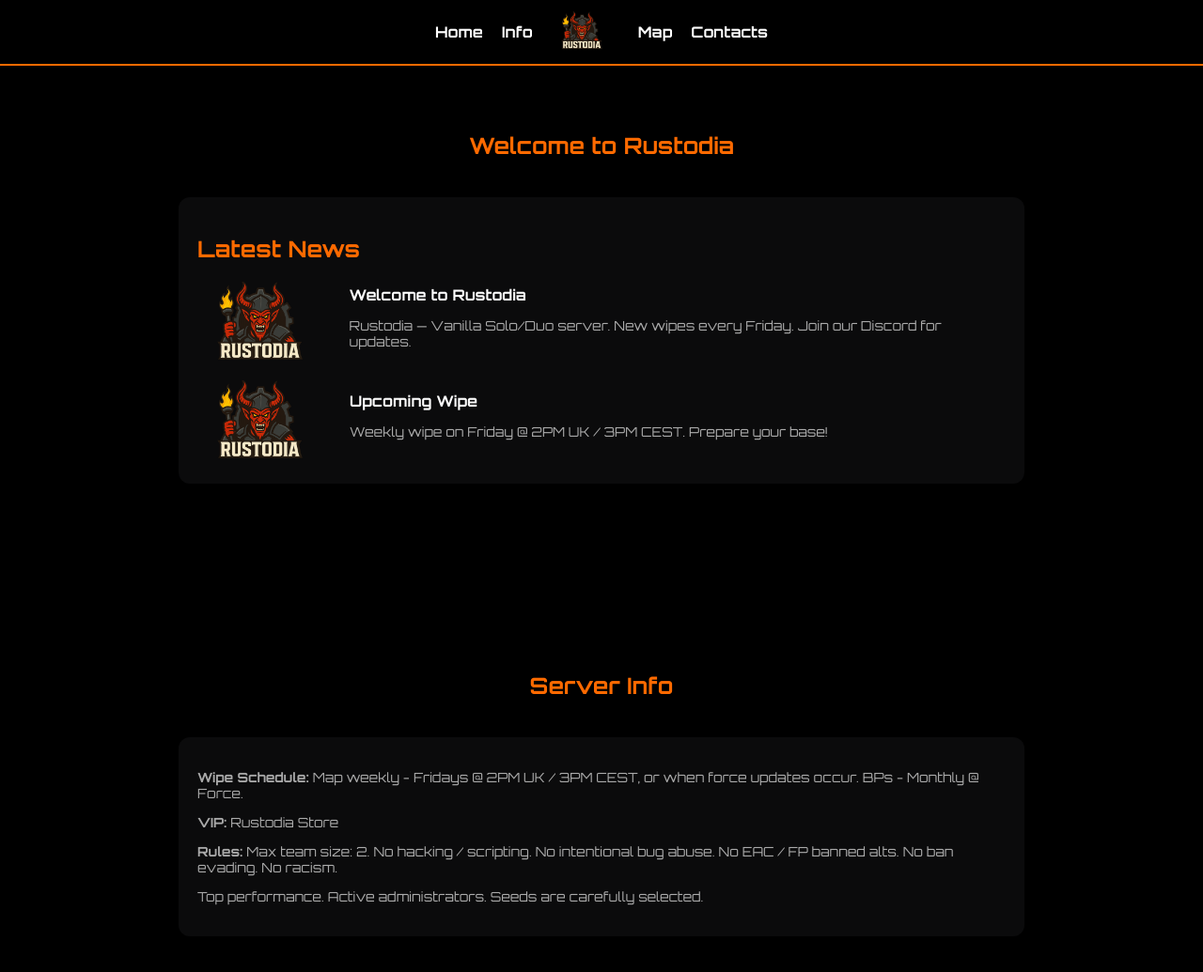
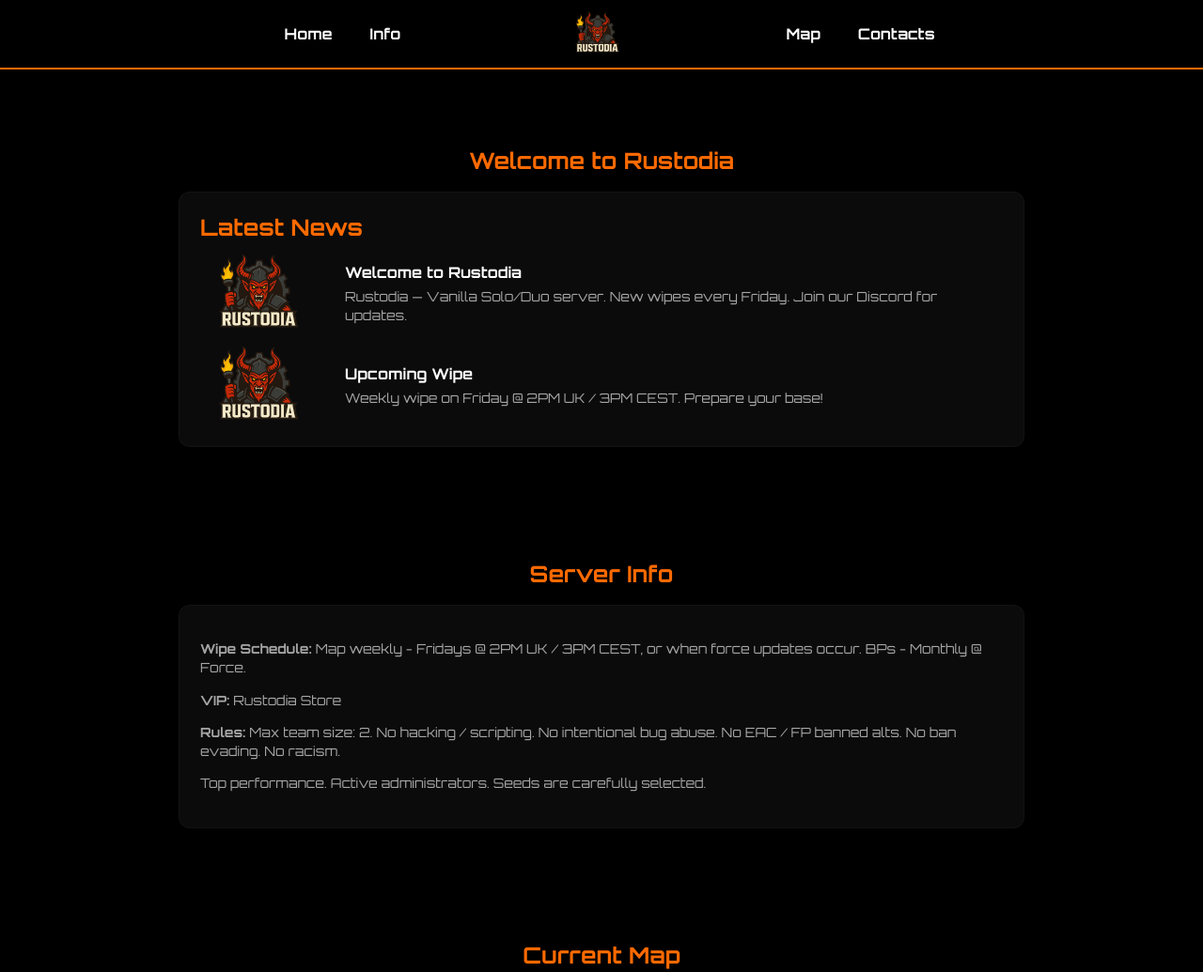
Before and after one commit to rustodia/Rustodia, a plain HTML site: page index.html in a window 1280 px wide. Shown: the top 1035 px of the page at 94% size. Drawn offline with Linux system fonts and the light colour scheme.

Commit message:
Update index.html

```diff
--- a/index.html
+++ b/index.html
@@ -1,150 +1,162 @@
-
 <!DOCTYPE html>
 <html lang="en">
 <head>
-<meta charset="UTF-8">
-<meta name="viewport" content="width=device-width, initial-scale=1.0">
+<meta charset="utf-8" />
+<meta name="viewport" content="width=device-width,initial-scale=1" />
 <title>Rustodia</title>
 <link href="https://fonts.googleapis.com/css2?family=Orbitron:wght@400;700&display=swap" rel="stylesheet">
 <style>
-:root {
-  --orange: #ff6a00;
-  --dark: #000;
-  --panel: #0b0b0c;
-  --muted: #aaa;
+  :root{
+    --orange:#ff6a00;
+    --dark:#000;
+    --panel:#0b0b0c;
+    --muted:#a6a6a6;
+    --max-width:1000px;
   }
-html, body {
-  margin: 0; padding: 0;
-  font-family: 'Orbitron', sans-serif;
-  background-color: var(--dark);
-  color: #fff;
-  scroll-behavior: smooth;
-  text-align: center;
+  *{box-sizing:border-box}
+  html,body{height:100%;margin:0;padding:0;background:var(--dark);color:#fff;font-family:'Orbitron',sans-serif;scroll-behavior:smooth}
+  /* Header */
+  header{
+    position:fixed;top:0;left:0;right:0;
+    background:rgba(0,0,0,0.98);
+    border-bottom:2px solid var(--orange);
+    z-index:1000;
   }
-header {
-  position: fixed;
-  top: 0; left: 0; right: 0;
-  background: rgba(0,0,0,0.98);
-  display: flex;
-  align-items: center;
-  justify-content: center;
-  padding: 10px 20px;
-  border-bottom: 2px solid var(--orange);
-  z-index: 1000;
+  header .nav-wrap{
+    max-width:var(--max-width);
+    margin:0 auto;
+    display:flex;
+    align-items:center;
+    justify-content:center;
+    gap:32px;
+    padding:10px 20px;
   }
-header nav {
-  display: flex;
-  align-items: center;
-  justify-content: center;
-  gap: 20px;
+  header nav{display:flex;align-items:center;gap:20px;flex:1;justify-content:center}
+  header nav a{color:#fff;text-decoration:none;font-weight:700;padding:6px 10px;border-radius:6px;transition:color .18s}
+  header nav a:hover{color:var(--orange)}
+  header .logo{display:flex;align-items:center;justify-content:center;flex:0 0 auto}
+  header .logo img{height:52px;display:block}
+  /* Page layout: sections centered */
+  main{padding-top:96px} /* leave space for fixed header */
+  section{
+    display:flex;
+    flex-direction:column;
+    align-items:center;      /* <-- centers the card horizontally */
+    padding:60px 16px;
   }
-header img {
-  height: 48px;
-  vertical-align: middle;
+  section .section-inner{
+    width:100%;
+    max-width:var(--max-width);
+    display:flex;
+    flex-direction:column;
+    align-items:center;
+    gap:18px;
   }
-nav a {
-  color: #fff;
-  text-decoration: none;
-  font-weight: 700;
-  transition: color 0.3s;
+  h1,h2{color:var(--orange);margin:0}
+  /* Card */
+  .card{
+    width:100%;
+    max-width:900px;
+    background:var(--panel);
+    border-radius:12px;
+    padding:22px;
+    box-shadow:0 6px 18px rgba(0,0,0,0.6);
+    border:1px solid rgba(255,255,255,0.03);
+    text-align:left; /* keep inner content left-aligned for readability */
   }
-nav a:hover { color: var(--orange); }
-section {
-  padding: 120px 20px 60px;
-  max-width: 900px;
-  margin: auto;
-}
-h1, h2 { color: var(--orange); margin-bottom: 20px; }
-.card {
-  background: var(--panel);
-  padding: 20px;
-  border-radius: 12px;
-  margin-top: 20px;
-  box-shadow: 0 4px 10px rgba(0,0,0,0.5);
-  display: inline-block;
-  text-align: left;
-}
-.news-item {
-  display: flex;
-  gap: 12px;
-  margin-top: 15px;
-  align-items: center;
-}
-.news-item img {
-  width: 150px;
-  height: 90px;
-  object-fit: cover;
-  border-radius: 8px;
-}
-.small { color: var(--muted); font-size: 14px; }
-.map-img { width: 100%; border-radius: 12px; margin-top: 15px; }
-footer {
-  text-align: center;
-  padding: 30px 10px;
-  border-top: 1px solid rgba(255,255,255,0.1);
-  color: var(--muted);
-}
-a { color: var(--orange); }
-@media(max-width: 700px){
-  nav { flex-wrap: wrap; gap: 12px; }
-  .news-item { flex-direction: column; text-align: center; }
+  .card.center-text{text-align:center}
+  .news-item{display:flex;gap:14px;align-items:center;margin-top:14px}
+  .news-item img{width:140px;height:84px;object-fit:cover;border-radius:8px}
+  .small{color:var(--muted);font-size:14px;line-height:1.45}
+  .map-img{width:100%;height:auto;border-radius:10px;display:block}
+  footer{padding:28px 12px;text-align:center;color:var(--muted);border-top:1px solid rgba(255,255,255,0.04)}
+  a{color:var(--orange)}
+  /* responsive */
+  @media(max-width:800px){
+    header .nav-wrap{gap:12px;padding:8px}
+    header nav{gap:10px}
+    .news-item{flex-direction:column;align-items:center}
+    .news-item img{width:100%;height:auto;max-width:280px}
+    .card{padding:16px}
   }
 </style>
 </head>
 <body>
-
   <header>
-  <nav>
+    <div class="nav-wrap">
+      <nav aria-label="Main navigation">
         <a href="#home">Home</a>
         <a href="#info">Info</a>
-    <img src="logo.png" alt="Rustodia Logo">
+      </nav>
+
+      <div class="logo">
+        <a href="#home"><img src="logo.png" alt="Rustodia logo"></a>
+      </div>
+
+      <nav aria-hidden="false" style="display:flex;align-items:center;gap:20px;">
         <a href="#map">Map</a>
         <a href="#contacts">Contacts</a>
       </nav>
+    </div>
   </header>
 
-<section id="home">
-  <h1>Welcome to Rustodia</h1>
-  <div class="card">
-    <h2>Latest News</h2>
-    <div id="news-list"></div>
+  <main>
+    <!-- HOME -->
+    <section id="home" aria-labelledby="home-title">
+      <div class="section-inner">
+        <h1 id="home-title">Welcome to Rustodia</h1>
+
+        <div class="card" role="region" aria-label="Latest News">
+          <h2 style="margin-bottom:10px">Latest News</h2>
+          <div id="news-list" class="news-list">
+            <!-- news items injected by script -->
+          </div>
+        </div>
       </div>
     </section>
 
-<section id="info">
-  <h2>Server Info</h2>
-  <div class="card small">
-    <p><strong>Wipe Schedule:</strong> Map weekly - Fridays @ 2PM UK / 3PM CEST, or when force updates occur. BPs - Monthly @ Force.</p>
-    <p><strong>VIP:</strong> Rustodia Store</p>
-    <p><strong>Rules:</strong> Max team size: 2. No hacking / scripting. No intentional bug abuse. No EAC / FP banned alts. No ban evading. No racism.</p>
-    <p>Top performance. Active administrators. Seeds are carefully selected.</p>
+    <!-- INFO -->
+    <section id="info" aria-labelledby="info-title">
+      <div class="section-inner">
+        <h2 id="info-title">Server Info</h2>
+        <div class="card">
+          <p class="small"><strong>Wipe Schedule:</strong> Map weekly - Fridays @ 2PM UK / 3PM CEST, or when force updates occur. BPs - Monthly @ Force.</p>
+          <p class="small"><strong>VIP:</strong> Rustodia Store</p>
+          <p class="small"><strong>Rules:</strong> Max team size: 2. No hacking / scripting. No intentional bug abuse. No EAC / FP banned alts. No ban evading. No racism.</p>
+          <p class="small">Top performance. Active administrators. Seeds are carefully selected.</p>
+        </div>
       </div>
     </section>
 
-<section id="map">
-  <h2>Current Map</h2>
-  <div class="card" style="text-align:center;">
-    <img id="map-image" src="" alt="Current Map" class="map-img">
+    <!-- MAP -->
+    <section id="map" aria-labelledby="map-title">
+      <div class="section-inner">
+        <h2 id="map-title">Current Map</h2>
+        <div class="card center-text" style="max-width:920px">
+          <img id="map-image" class="map-img" src="" alt="Current map image">
+        </div>
       </div>
     </section>
 
-<section id="contacts">
-  <h2>Contacts</h2>
-  <div class="card small" style="text-align:center;">
+    <!-- CONTACTS -->
+    <section id="contacts" aria-labelledby="contacts-title">
+      <div class="section-inner">
+        <h2 id="contacts-title">Contacts</h2>
+        <div class="card small">
           <p><strong>Email:</strong> <a href="mailto:rustodia@gmail.com">rustodia@gmail.com</a></p>
-    <p><strong>Instagram:</strong> <a href="https://www.instagram.com/rustodia?igsh=dGR6bjdrbGt4NzZv&utm_source=qr" target="_blank">@rustodia</a></p>
-    <p><strong>Discord:</strong> <a href="https://discord.gg/k4EhgQMV8t" target="_blank">Join our Discord</a></p>
+          <p><strong>Instagram:</strong> <a href="https://www.instagram.com/rustodia?igsh=dGR6bjdrbGt4NzZv&utm_source=qr" target="_blank" rel="noopener">@rustodia</a></p>
+          <p><strong>Discord:</strong> <a href="https://discord.gg/k4EhgQMV8t" target="_blank" rel="noopener">Join our Discord</a></p>
+        </div>
       </div>
     </section>
+  </main>
 
   <footer>
-  © Rustodia 2025 — <a href="https://discord.gg/k4EhgQMV8t" target="_blank">Discord</a> •
-  <a href="https://www.instagram.com/rustodia" target="_blank">Instagram</a> •
-  <a href="mailto:rustodia@gmail.com">Email</a>
+    © Rustodia 2025 — <a href="https://discord.gg/k4EhgQMV8t" target="_blank" rel="noopener">Discord</a> • <a href="https://www.instagram.com/rustodia" target="_blank" rel="noopener">Instagram</a> • <a href="mailto:rustodia@gmail.com">Email</a>
   </footer>
 
 <script>
-// NEWS SECTION DATA
+  // === NEWS DATA (edit only here) ===
   const NEWS_DATA = [
     {
       title: "Welcome to Rustodia",
@@ -158,25 +170,33 @@ const NEWS_DATA = [
     }
   ];
 
+  // Render news (only script can change)
   function renderNews(){
     const container = document.getElementById('news-list');
+    container.innerHTML = '';
     NEWS_DATA.forEach(n => {
       const item = document.createElement('div');
       item.className = 'news-item';
-    item.innerHTML = `<img src="${n.image}" alt="${n.title}"><div><strong>${n.title}</strong><p class="small">${n.caption}</p></div>`;
+      item.innerHTML = `
+        <img src="${n.image}" alt="${n.title}">
+        <div>
+          <strong style="display:block;margin-bottom:6px">${n.title}</strong>
+          <div class="small">${n.caption}</div>
+        </div>
+      `;
       container.appendChild(item);
     });
   }
 
-// MAP CONFIGURATION
-const CURRENT_MAP = "logo.png"; // change this path to your current map image
+  // === MAP (single image managed via JS) ===
+  const CURRENT_MAP = "logo.png"; // set to e.g. "map1.jpg" when you add map image to folder
 
   function renderMap(){
-  const mapImg = document.getElementById('map-image');
-  if(mapImg) mapImg.src = CURRENT_MAP;
+    const img = document.getElementById('map-image');
+    if(img) img.src = CURRENT_MAP;
   }
 
-window.addEventListener('load', ()=>{
+  window.addEventListener('load', () => {
     renderNews();
     renderMap();
   });
```
Lines whose indentation alone changed are shown as unchanged.
